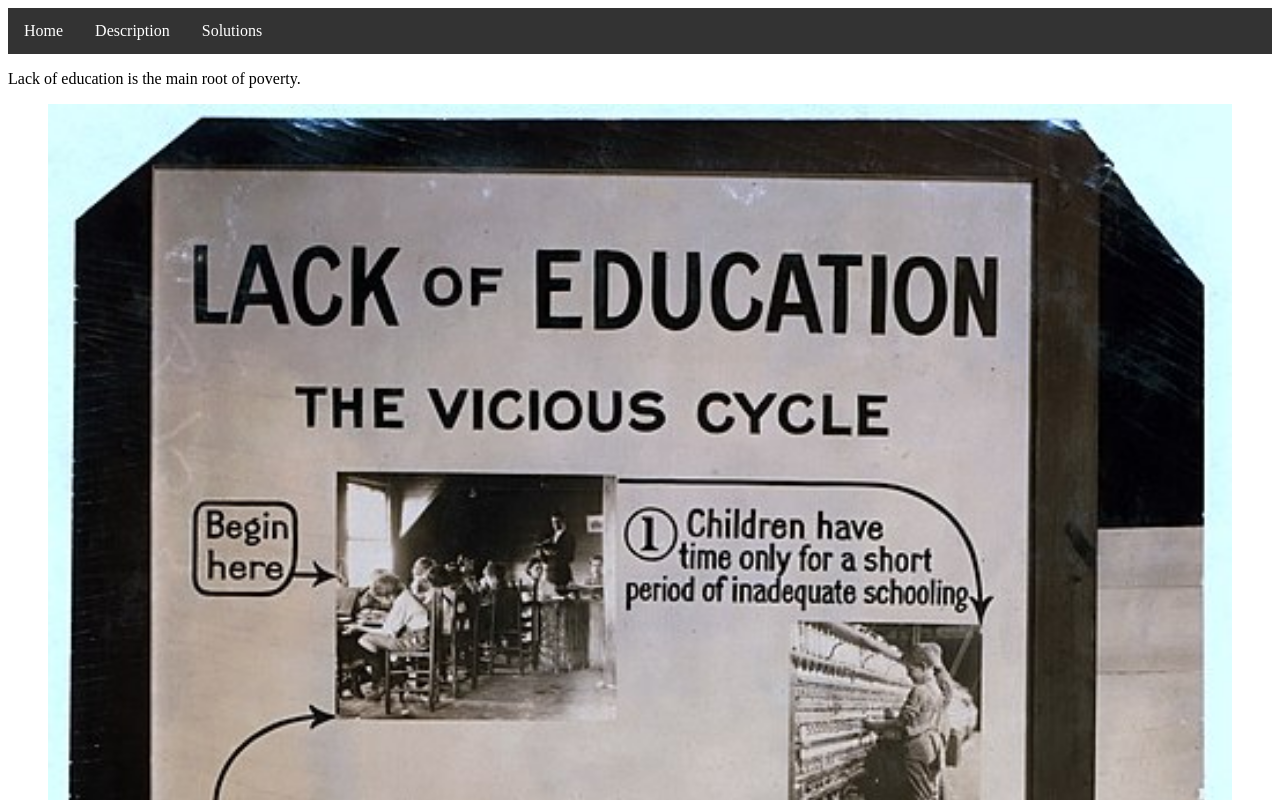
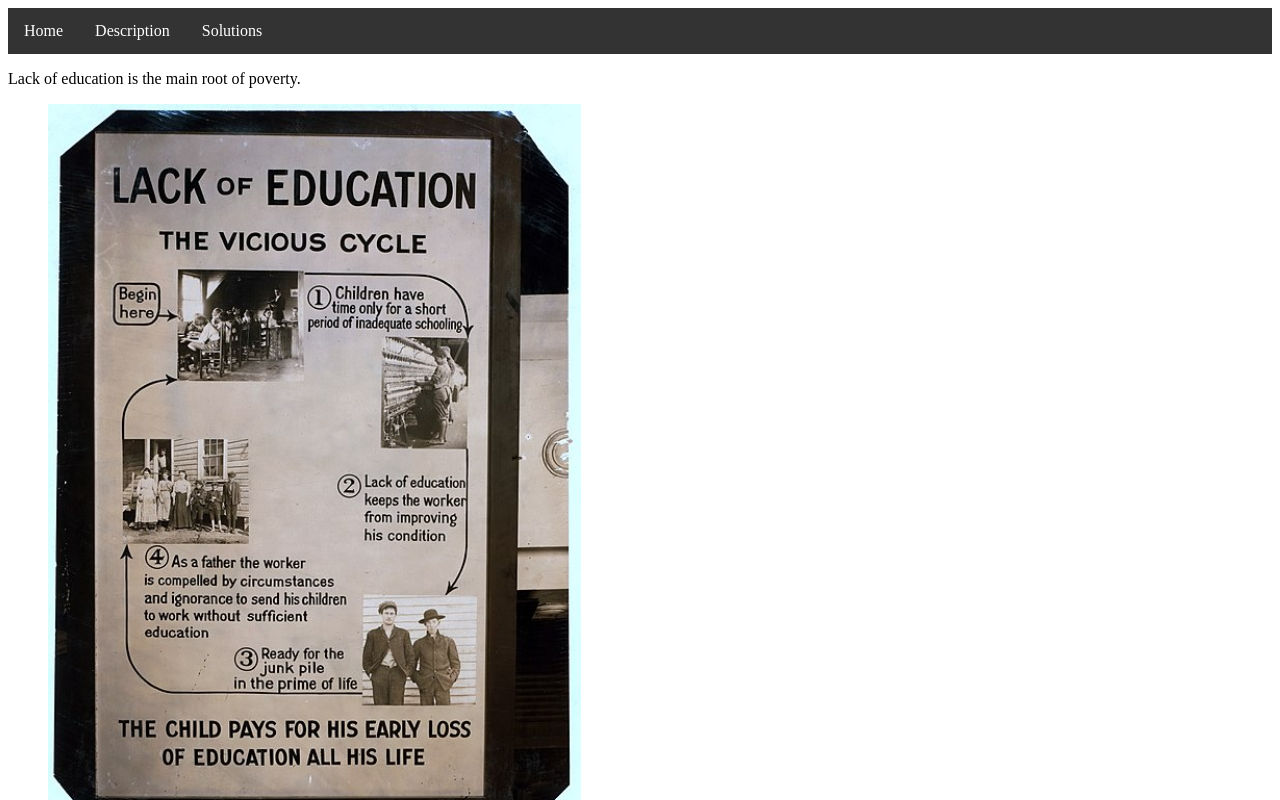
Before and after one commit to AceGriff/Unit_2, a plain HTML site: page index.html in a window 1280 px wide. Shown: the top 800 px of the page. Drawn offline with Linux system fonts and the light colour scheme.

Commit message:
change image size

```diff
--- a/index.html
+++ b/index.html
@@ -13,7 +13,7 @@
 <p>
 Lack of education is the main root of poverty.
 <figure>
-  <img src="img.jpg" alt="A poster highlighting situation of child labor in USA in early 20th century" style="width:100%">
+  <img src="img.jpg" alt="A poster highlighting situation of child labor in USA in early 20th century" style="width:45%">
   <figcaption>
   <a href="https://commons.wikimedia.org/wiki/File:A_poster_highlighting_situation_of_child_labor_in_USA_in_early_20th_century_(7).jpg">A poster highlighting situation of child labor in USA in early 20th century</a>
   <br/>
```
